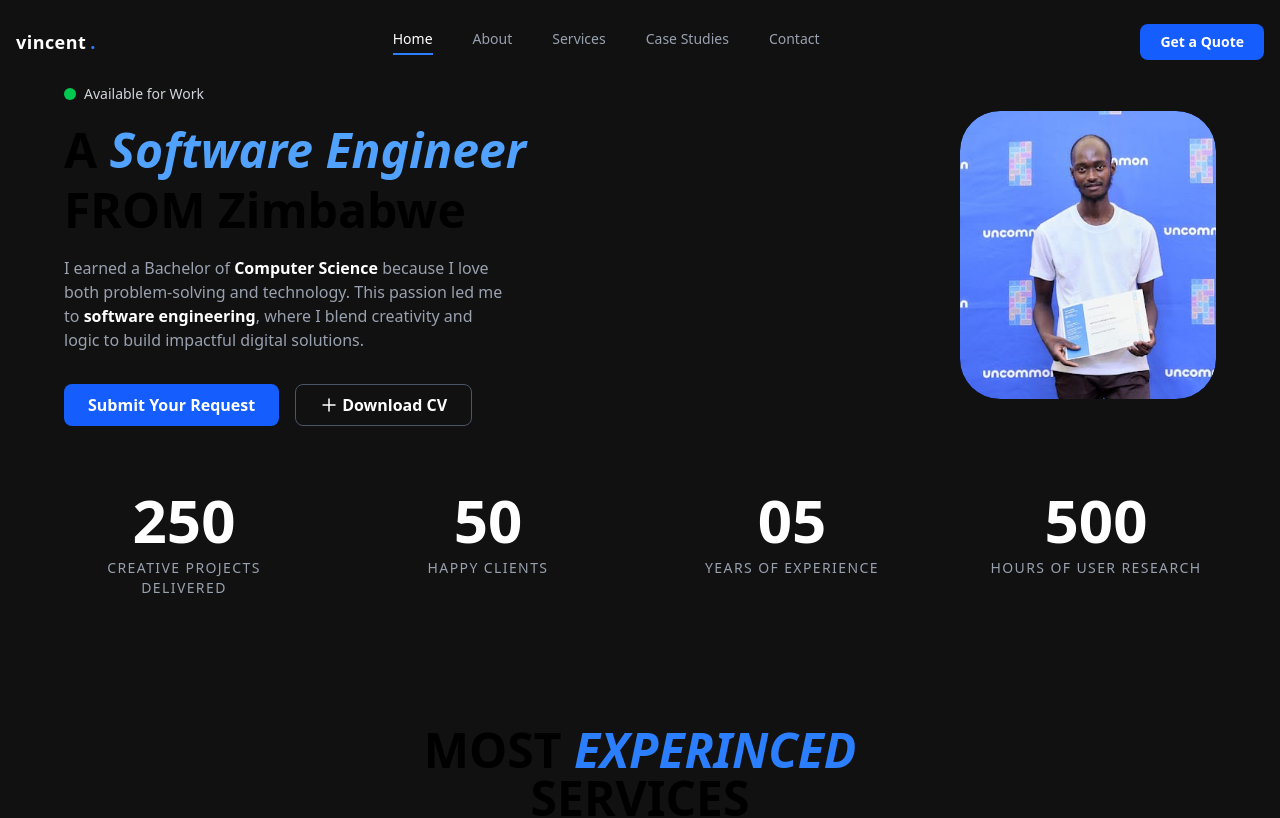
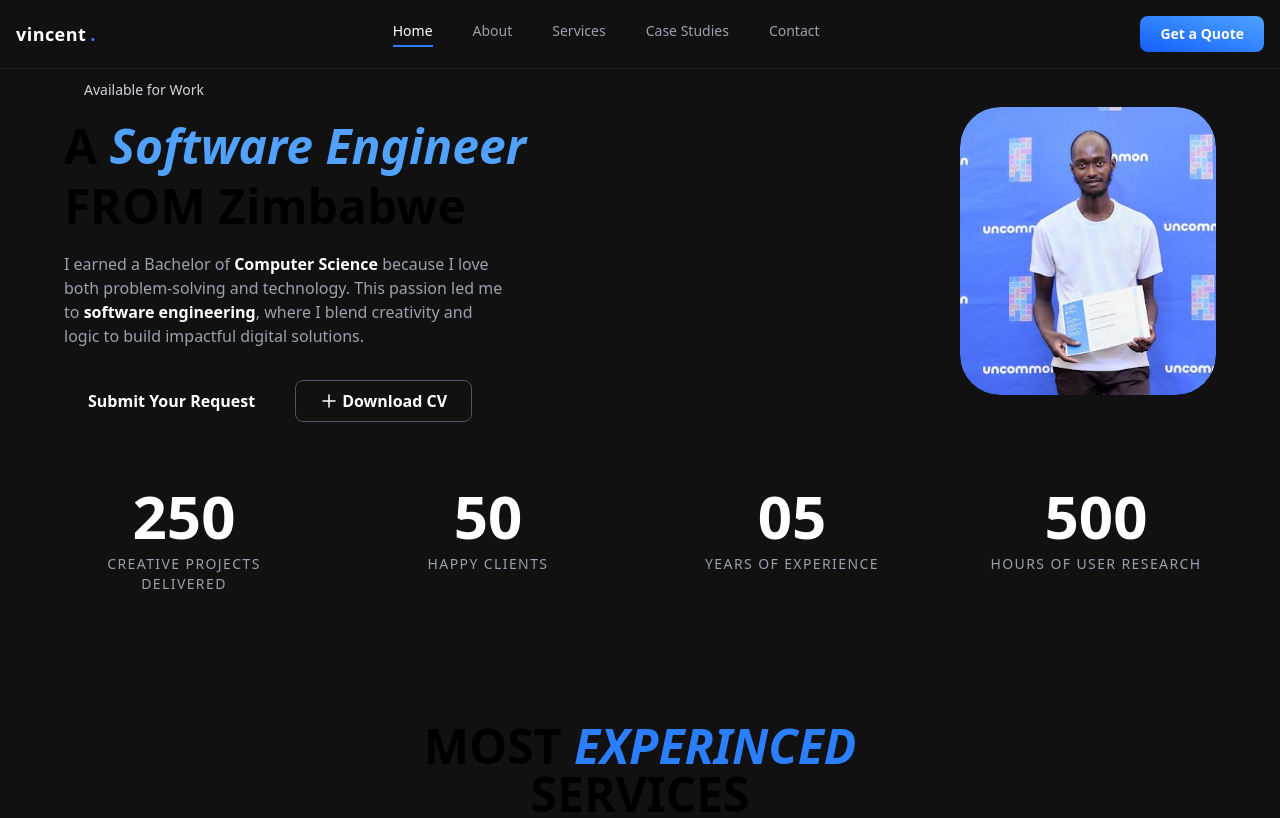
Before and after one commit to VincentMugondora/my_portfolio, a Next.js app: page / in a window 1280 px wide. Shown: the top 818 px of the page. Built offline with nearby package versions, Linux system fonts and the light colour scheme.

Commit message:
Enhance Navbar component: add 'Get a Quote' button functionality with routing to contact page, update button styles for a gradient effect, and adjust layout for improved spacing in the app.

```diff
--- a/src/components/Navbar.tsx
+++ b/src/components/Navbar.tsx
@@ -14,8 +14,12 @@
   const [menuOpen, setMenuOpen] = useState(false);
   const router = useRouter();
 
+  const handleQuoteClick = () => {
+    router.push('/contact');
+  };
+
   return (
-    <nav className="flex items-center fixed justify-between w-full py-6 px-4 text-gray-400 text-sm relative">
+    <nav className="fixed top-0 left-0 w-full z-50 backdrop-blur-md bg-[#18181b]/70 border-b border-[#23272F]/60 flex items-center justify-between py-4 px-4 text-gray-400 text-sm">
       {/* Brand Name */}
       <span className="font-extrabold text-white text-lg tracking-wide flex items-center z-20">vincent<span className="text-blue-500 ml-1">.</span></span>
       {/* Hamburger Icon */}
@@ -46,7 +50,10 @@
       </div>
       {/* Get a Quote Button Desktop */}
       <div className="hidden md:block ml-6">
-        <button className="bg-blue-600 hover:bg-blue-700 text-white px-5 py-2 rounded-lg font-semibold transition-colors duration-200">
+        <button
+          className="bg-gradient-to-tr from-blue-600 to-blue-400 hover:from-blue-700 hover:to-blue-500 text-white px-5 py-2 rounded-lg font-semibold transition-colors duration-200"
+          onClick={handleQuoteClick}
+        >
           Get a Quote
         </button>
       </div>
@@ -71,7 +78,10 @@
             </Link>
           ))}
         </div>
-        <button className="bg-blue-600 hover:bg-blue-700 text-white px-8 py-3 rounded-lg font-semibold text-lg transition-colors duration-200 mt-6 w-4/5 max-w-xs mx-auto" onClick={() => setMenuOpen(false)}>
+        <button
+          className="bg-gradient-to-tr from-blue-600 to-blue-400 hover:from-blue-700 hover:to-blue-500 text-white px-8 py-3 rounded-lg font-semibold text-lg transition-colors duration-200 mt-6 w-4/5 max-w-xs mx-auto"
+          onClick={handleQuoteClick}
+        >
           Get a Quote
         </button>
       </div>
--- a/src/pages/_app.tsx
+++ b/src/pages/_app.tsx
@@ -7,7 +7,9 @@
   return (
     <div className='bg-[#111111]'>
       <Navbar />
-      <Component {...pageProps} />
+      <div className='mt-20'>
+        <Component {...pageProps} />
+      </div>
       <Footer />
     </div>
   )
--- a/src/styles/index.css
+++ b/src/styles/index.css
@@ -1 +1,4 @@
 @import "tailwindcss";
+*{
+    background-color: #111111;
+}
```
